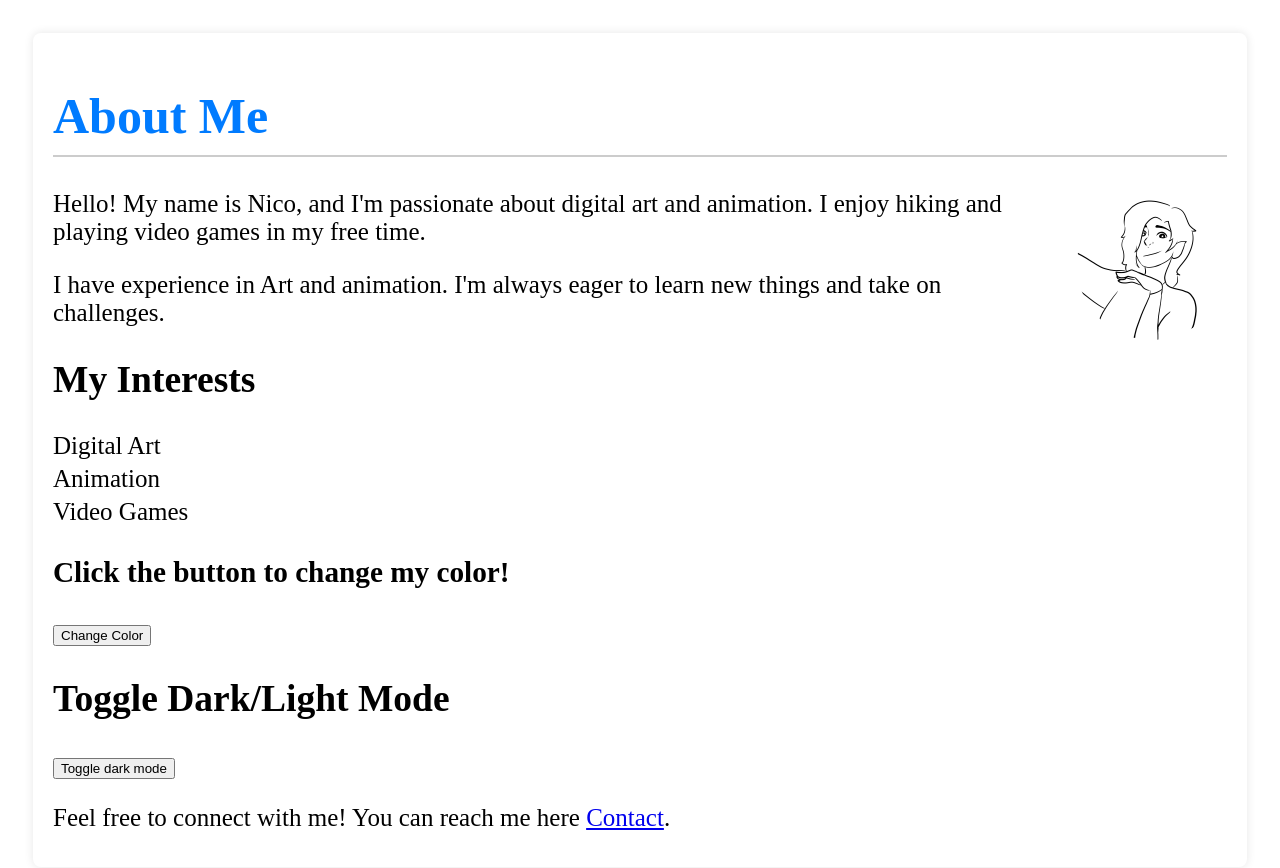
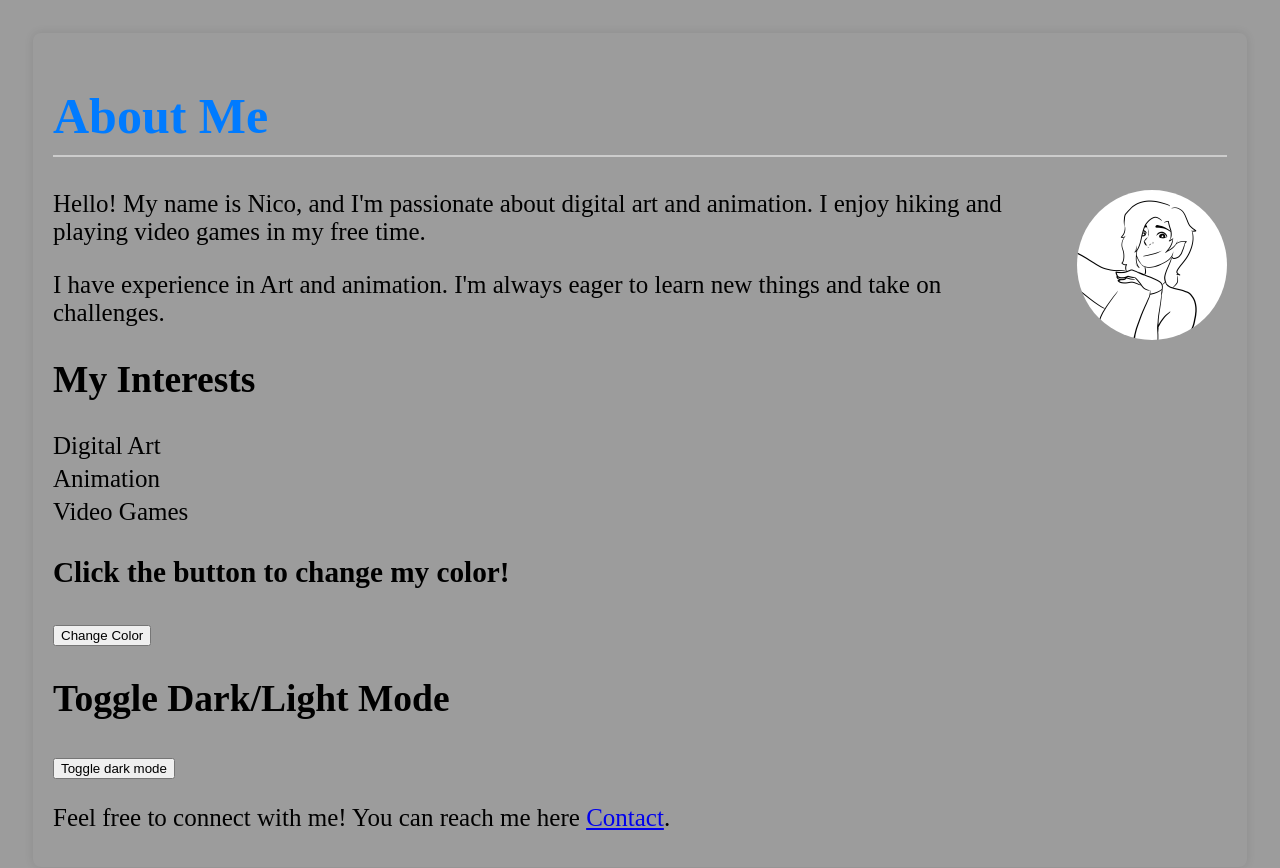
Before and after one commit to nicohilborn/aboutme, a plain HTML site: page index.html in a window 1280 px wide. Drawn offline with Linux system fonts and the light colour scheme.

Commit message:
Update style.css

```diff
--- a/style.css
+++ b/style.css
@@ -1,6 +1,6 @@
 body {
   padding: 25px;
-  background-color: white;
+  background-color: rgb(156, 156, 156);
   color: black;
   font-size: 25px;
 }
```
